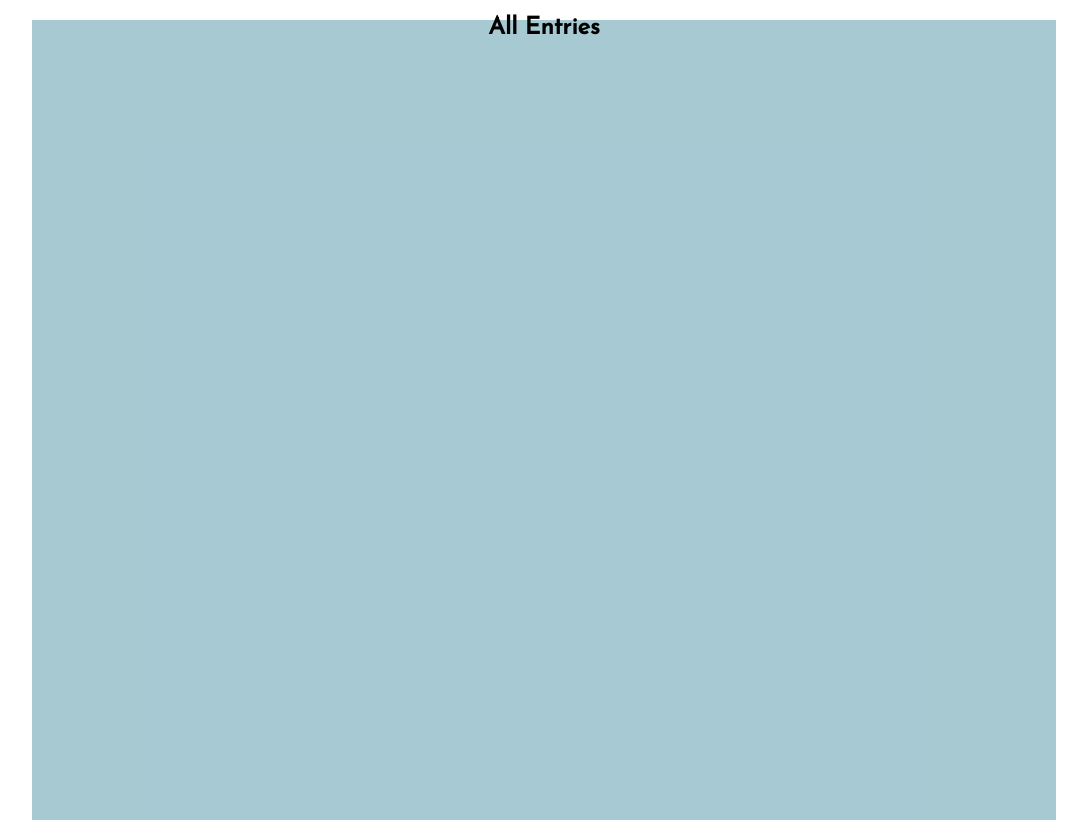
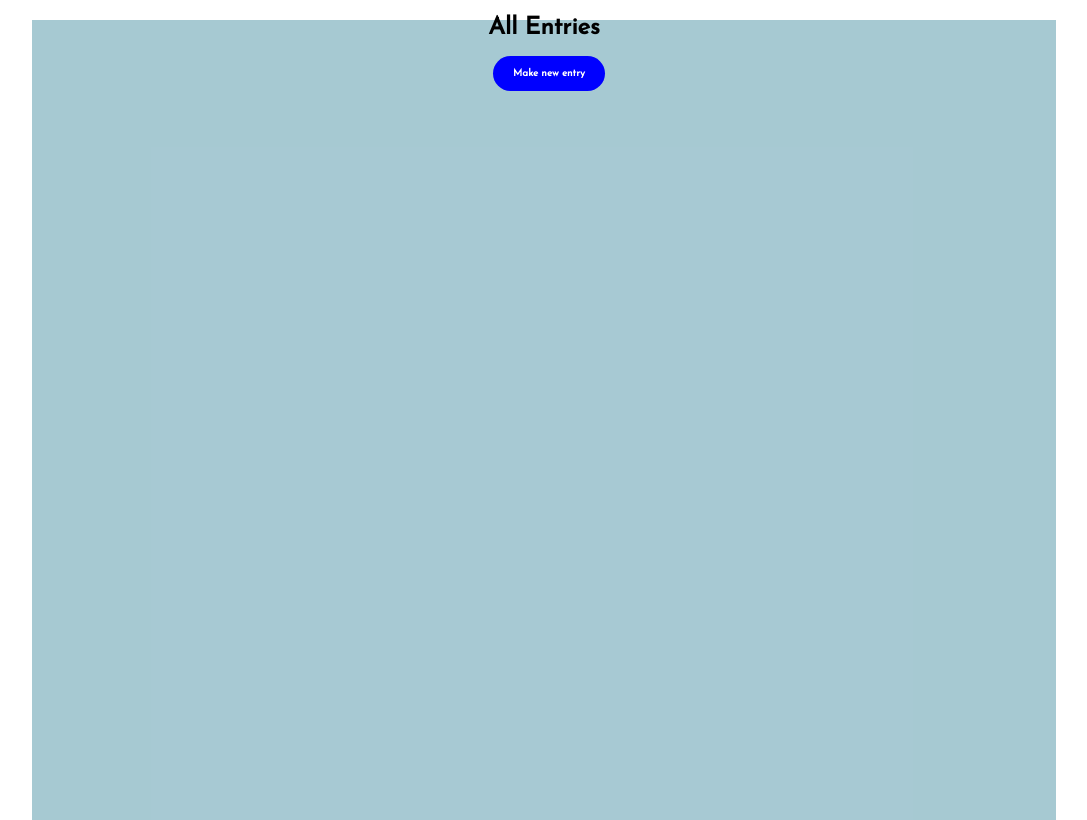
Before and after one commit to stanislav4791/web_diary, a Flask app: page / in a window 1280 px wide. Shown: the part 108-928 px from the top of the page, without its empty margins (104-1191 px from the left). Run offline with Flask 2, Linux system fonts and the light colour scheme; some libraries are stand-ins or nearby versions.

Commit message:
html changes fo body

```diff
--- a/templates/partials/body.html
+++ b/templates/partials/body.html
@@ -1,6 +1,7 @@
 <body>
   <div class="content">
     <h2>All Entries</h2>
+    <button>Make new entry</button>
     {% for entries in diary %}
     <p class="date">{{diary.date}}</p>
     <h3 class="heading">{{diary.heading}}</h3>
```
